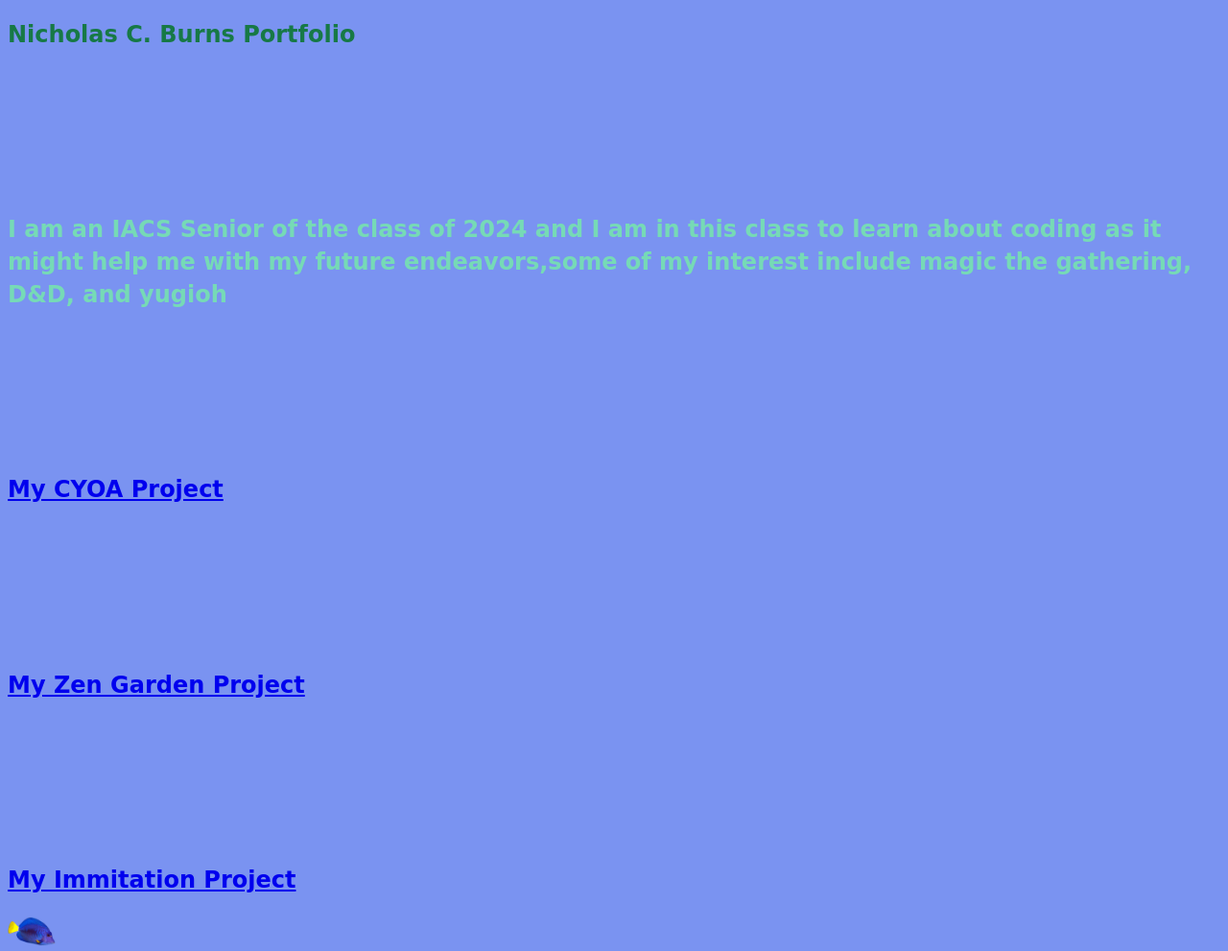
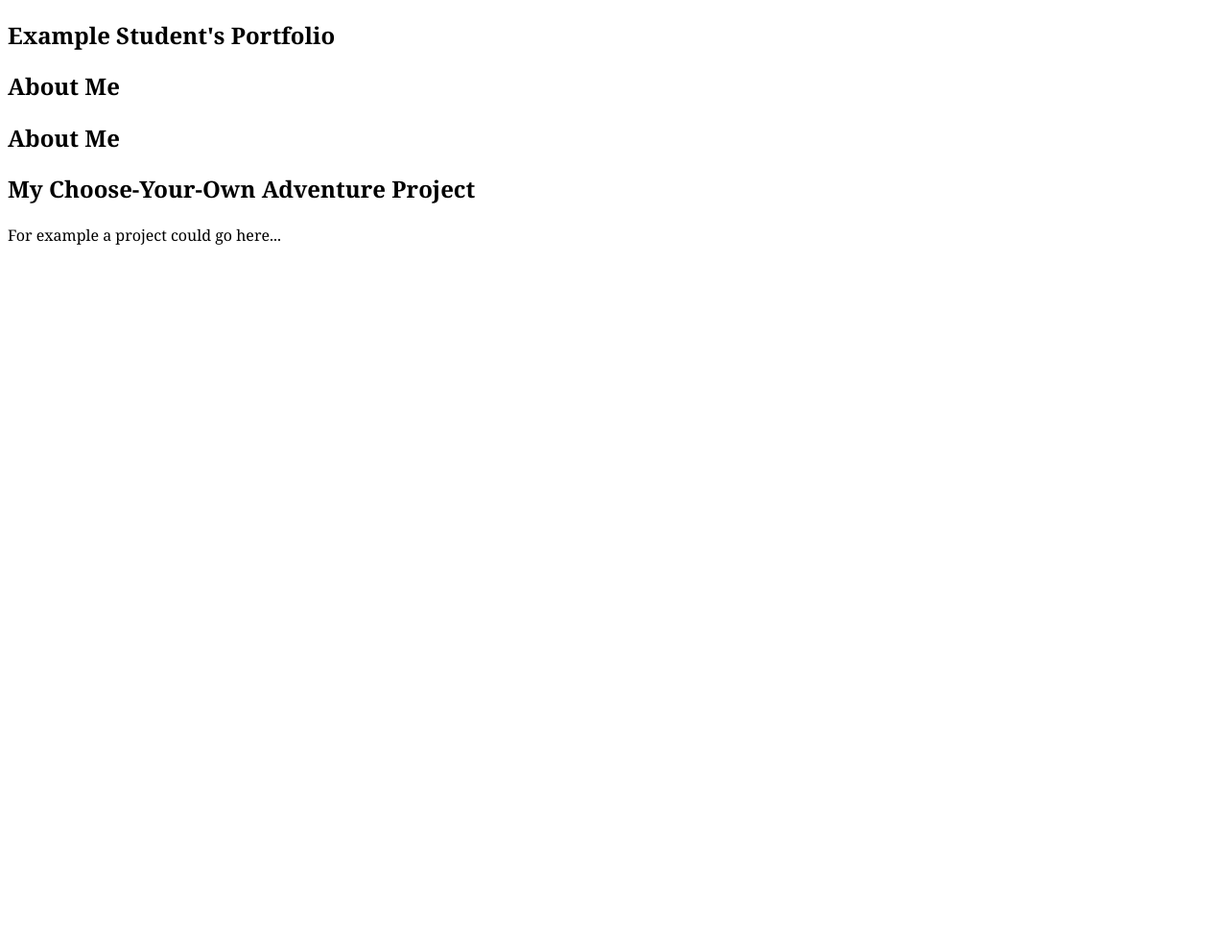
Before and after one commit to IACS-CS/web-design-portfolio-Ashock0114, a website: page public/index.html in a window 1280 px wide. Shown: the whole page at 96% size. After the commit the page ends 800 px from the top, so only its background shows below. Drawn offline with Linux system fonts and the light colour scheme.

Commit message:
Revert "Feedback"

```diff
--- a/public/index.html
+++ b/public/index.html
@@ -1,34 +1,26 @@
 <!DOCTYPE html>
 <html>
-  <title>
-    <title>Nick burns' Portfolio</title>
+  <head>
+    <title>Example Student's Portfolio</title>
     <link rel="stylesheet" href="./style.css" />
-  </title>
+  </head>
   <body>
     <main>
       <section class="hero">
-        <h1>Nicholas C. Burns Portfolio</h1>
+        <h1>Example Student's Portfolio</h1>
       </section>
 
       <section class="info" id="about-me">
-        <h2>
-          I am an IACS Senior of the class of 2024 and I am in this class to
-          learn about coding as it might help me with my future endeavors,some of my interest include magic the gathering, D&D, and yugioh
-        </h2>
+        <h2>About Me</h2>
+        <div class="about-me">
+          <h2>About Me</h2>
         </div>
       </section>
       <section class="sample-work" id="cyoa">
-        <h2>
-        <a href="https://cyoa--leafy-cocada-f0c60f.netlify.app/">My CYOA Project</a></h2>
+        <h2>My Choose-Your-Own Adventure Project</h2>
+        <p>For example a project could go here...</p>
       </section>
-      <section class="sample-work" id="cyoa">
-        <h2><a href="https://iacs-zen-garden.netlify.app/#NCB-Office">My Zen Garden Project</a> </h2>
-      </section><section class="sample-work" id="cyoa">
-        <h2><a href="https://ashock0114.github.io/Project-Imitation-NicholasBurns5/">My Immitation Project </a></h2>
-      </section>
-        <div id="fish"> <img src="Feesh.png"></img> </div>
     </main>
   </body>
   <script src="main.js"></script>
-
 </html>
--- a/public/main.js
+++ b/public/main.js
@@ -1,11 +1,2 @@
 // Write JavaScript here.
-
-
-let Feesh = document.querySelector("#fish");
-Feesh.style.position = "absolute";
-let body = document.querySelector("body");
-body.addEventListener("mousemove", function (event) {
-  Feesh.style.left = event.pageX + "px";
-  Feesh.style.top = event.pageY + "px";
-Feesh.style.pointerEvents = "none"
-});
+console.log('main.js loaded successfully!')
--- a/public/style.css
+++ b/public/style.css
@@ -3,39 +3,3 @@ body {
   font-family: Cambria, Cochin, Georgia, Times, "Times New Roman", serif;
   line-height: 1.4;
 }
-html { background-color: #7a93f1;
-     margin: auto;
-    }
-.hero{
-  color: rgb(23, 121, 70);
-  grid-area:Header Header;
-}
-
-.info{
-  color:#76dab6;
-  border-width: 8px;
-  border-radius: 5px;
-  grid-area: box1;
-}
-.about-me{
-  color: #76dab6;
-  grid-area: box2;
-}
-
-.sample-work{
-  color: #76dab6;
-}
-h2{
-  padding-top: 150px;
-  font-family: cursive;
-}
-h1{
-  font-family: cursive;
-}
-div{
-  color: #76dab6
-}
-img{
-  width: 50px;
-
-}
```
Also changed, not shown: README.md, public/Feesh.png (deleted).
